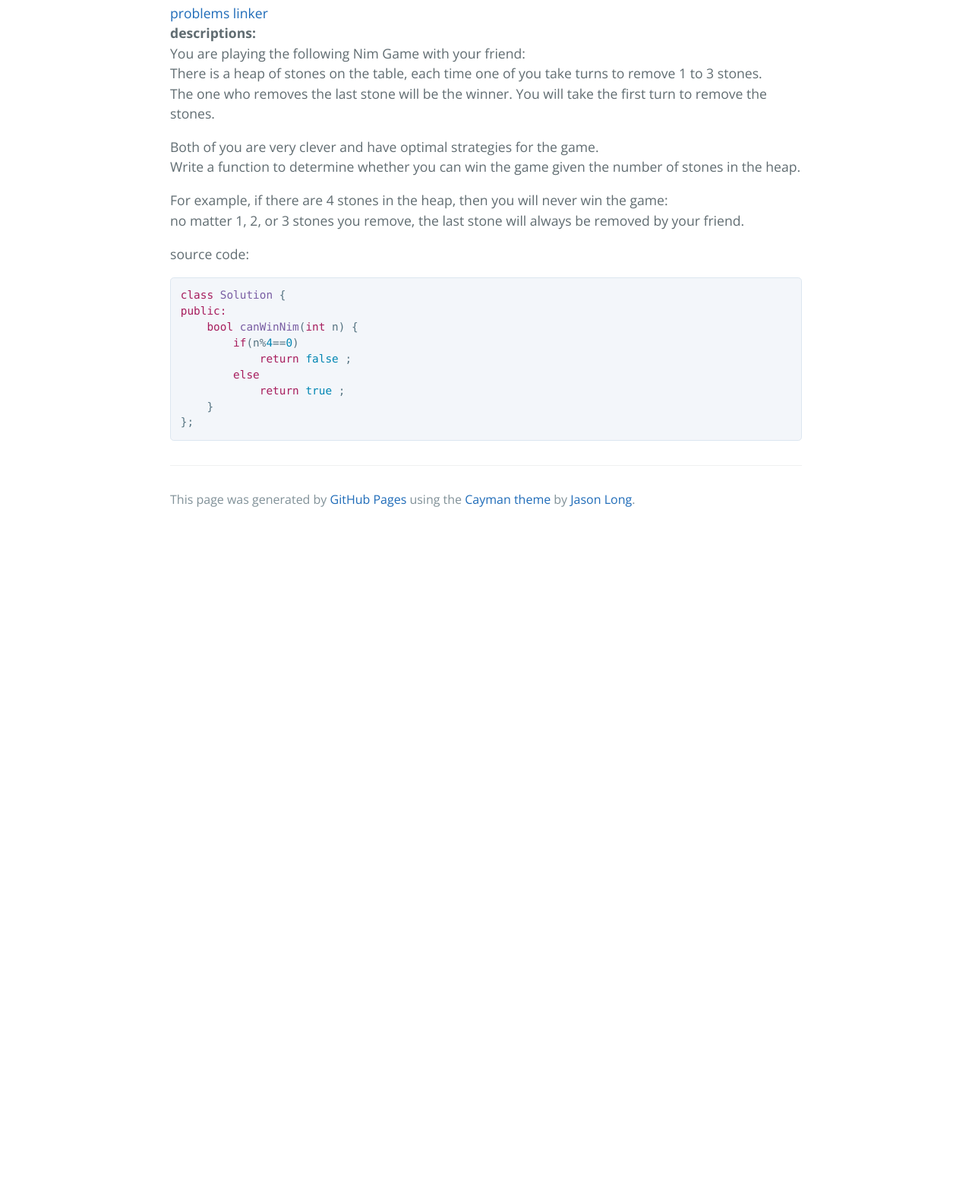
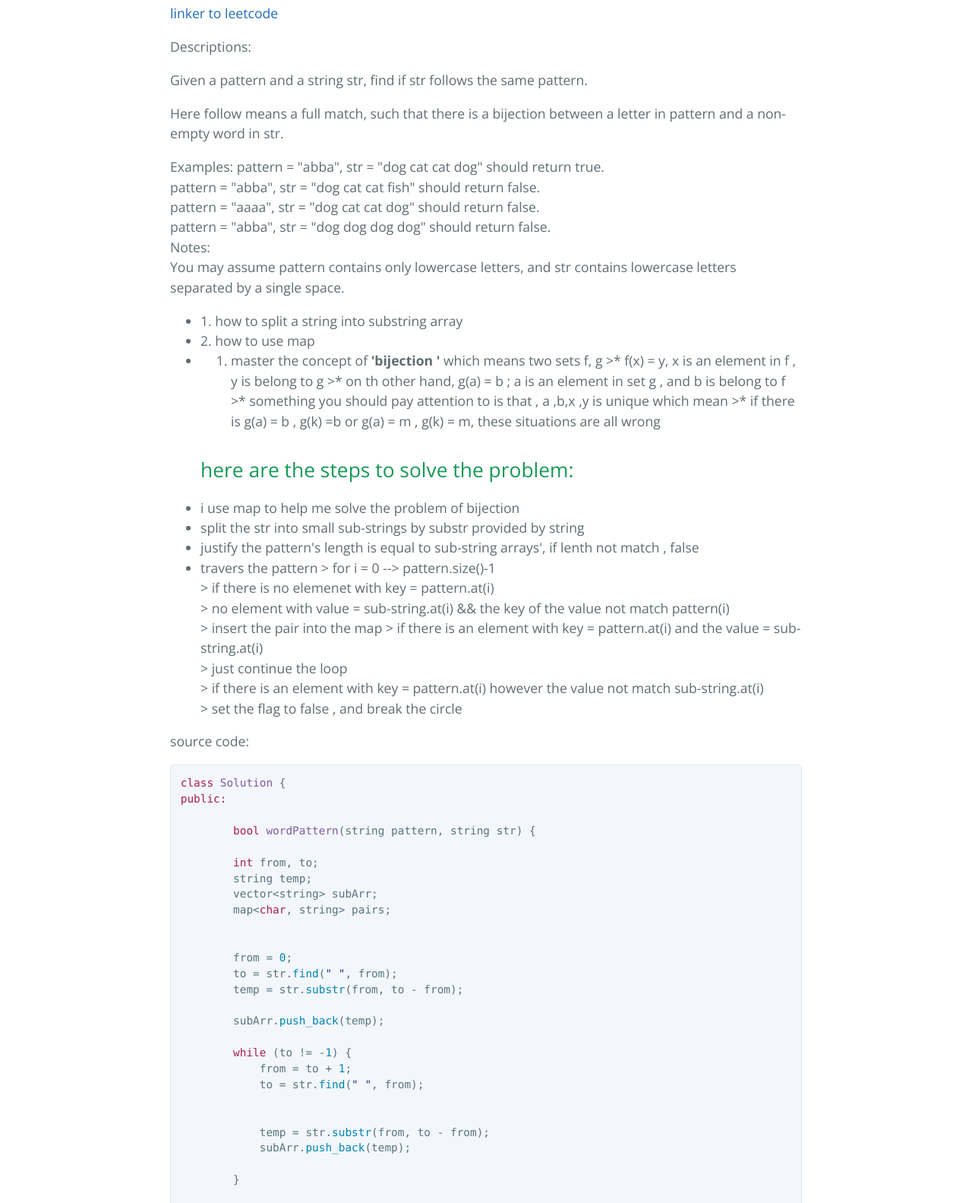
Before and after one commit to aimer1027/aimer1027.github.io, a plain HTML site: page index.html in a window 1280 px wide. Shown: the part 415-1998 px from the top of the page at 76% size. Before the commit the page ends 1116 px from the top, so only its background shows below. Drawn offline with nearby package versions, Linux system fonts and the light colour scheme.

Commit message:
Replace master branch with page content via GitHub

```diff
--- a/index.html
+++ b/index.html
@@ -2,7 +2,7 @@
 <html lang="en-us">
   <head>
     <meta charset="UTF-8">
-    <title>leetcodes.NimGame by aimer1027</title>
+    <title>leetcodes.word-pattern by aimer1027</title>
     <meta name="viewport" content="width=device-width, initial-scale=1">
     <link rel="stylesheet" type="text/css" href="stylesheets/normalize.css" media="screen">
     <link href='https://fonts.googleapis.com/css?family=Open+Sans:400,700' rel='stylesheet' type='text/css'>
@@ -11,37 +11,137 @@
   </head>
   <body>
     <section class="page-header">
-      <h1 class="project-name">leetcodes.NimGame</h1>
+      <h1 class="project-name">leetcodes.word-pattern</h1>
       <h2 class="project-tagline">aimer&#39;s blog</h2>
     </section>
 
     <section class="main-content">
       <h1>
-<a id="nim-game" class="anchor" href="#nim-game" aria-hidden="true"><span class="octicon octicon-link"></span></a>Nim Game</h1>
+<a id="word-pattern" class="anchor" href="#word-pattern" aria-hidden="true"><span class="octicon octicon-link"></span></a>Word Pattern</h1>
 
-<p><a href="https://leetcode.com/problems/nim-game/">problems linker</a><br>
-<b>descriptions:</b><br>
-You are playing the following Nim Game with your friend:<br>
-There is a heap of stones on the table, each time one of you take turns to remove 1 to 3 stones.<br>
-The one who removes the last stone will be the winner. You will take the first turn to remove the stones.<br></p>
+<p><a href="https://leetcode.com/problems/word-pattern/">linker to leetcode</a></p>
 
-<p>Both of you are very clever and have optimal strategies for the game. <br>
-Write a function to determine whether you can win the game given the number of stones in the heap.<br></p>
+<p>Descriptions:</p>
 
-<p>For example, if there are 4 stones in the heap, then you will never win the game: <br>
-no matter 1, 2, or 3 stones you remove, the last stone will always be removed by your friend.<br></p>
+<p>Given a pattern and a string str, find if str follows the same pattern.</p>
+
+<p>Here follow means a full match, such that there is a bijection between a letter in pattern and a non-empty word in str.</p>
+
+<p>Examples:
+pattern = "abba", str = "dog cat cat dog"  should return true.<br>
+pattern = "abba", str = "dog cat cat fish"  should return false.<br>
+pattern = "aaaa", str = "dog cat cat dog"  should return false.<br>
+pattern = "abba", str = "dog dog dog dog"  should return false.<br>
+Notes:<br>
+You may assume pattern contains only lowercase letters, and str contains lowercase letters separated by a single space.</p>
+
+<ul>
+<li>1. how to split a string into substring array</li>
+<li>2. how to use map</li>
+<li>
+<ol>
+<li>master the concept of <b> 'bijection '</b> which means two sets f, g
+&gt;*    f(x) = y, x is an element in f , y is belong to g
+&gt;*    on th other hand, g(a) = b ; a is an element in set g , and b is belong to f
+&gt;*    something you should pay attention to is that , a ,b,x ,y is unique which mean
+&gt;*    if there is g(a) = b , g(k) =b or g(a) = m , g(k) = m, these situations are all wrong </li>
+</ol>
+
+<h2>
+<a id="here-are-the-steps-to-solve-the-problem" class="anchor" href="#here-are-the-steps-to-solve-the-problem" aria-hidden="true"><span class="octicon octicon-link"></span></a>here are the steps to solve the problem:</h2>
+</li>
+<li>i use map to help me solve the problem of bijection </li>
+<li>split the str into small sub-strings by substr provided by string</li>
+<li>justify the pattern's length is equal to sub-string arrays', if lenth not match , false</li>
+<li>travers the pattern
+&gt; for i = 0 --&gt; pattern.size()-1<br>
+&gt; if there is no elemenet with key = pattern.at(i) <br>
+&gt;    no element with value = sub-string.at(i) &amp;&amp; the key of the value not match pattern(i)<br>
+&gt;    insert the pair into the map
+&gt; if there is an element with key = pattern.at(i) and the value = sub-string.at(i)<br>
+&gt;     just continue the loop<br>
+&gt; if there is an element with key = pattern.at(i) however the value not match sub-string.at(i)<br>
+&gt;     set the flag to false , and break the circle<br>
+</li>
+</ul>
 
 <p>source code:</p>
 
 <div class="highlight highlight-source-c++"><pre><span class="pl-k">class</span> <span class="pl-en">Solution</span> {
 <span class="pl-k">public:</span>
-    <span class="pl-k">bool</span> <span class="pl-en">canWinNim</span>(<span class="pl-k">int</span> n) {
-        <span class="pl-k">if</span>(n%<span class="pl-c1">4</span>==<span class="pl-c1">0</span>)
-            <span class="pl-k">return</span> <span class="pl-c1">false</span> ;
-        <span class="pl-k">else</span>
-            <span class="pl-k">return</span> <span class="pl-c1">true</span> ;
+
+        <span class="pl-k">bool</span> <span class="pl-en">wordPattern</span>(string pattern, string str) {
+
+        <span class="pl-k">int</span> from, to;
+        string temp;
+        vector&lt;string&gt; subArr;
+        map&lt;<span class="pl-k">char</span>, string&gt; pairs;
+
+
+        from = <span class="pl-c1">0</span>;
+        to = str.<span class="pl-c1">find</span>(<span class="pl-s"><span class="pl-pds">"</span> <span class="pl-pds">"</span></span>, from);
+        temp = str.<span class="pl-c1">substr</span>(from, to - from);
+
+        subArr.<span class="pl-c1">push_back</span>(temp);
+
+        <span class="pl-k">while</span> (to != -<span class="pl-c1">1</span>) {
+            from = to + <span class="pl-c1">1</span>;
+            to = str.<span class="pl-c1">find</span>(<span class="pl-s"><span class="pl-pds">"</span> <span class="pl-pds">"</span></span>, from);
+
+
+            temp = str.<span class="pl-c1">substr</span>(from, to - from);
+            subArr.<span class="pl-c1">push_back</span>(temp);
+
+        }
+
+        <span class="pl-k">if</span> (subArr.<span class="pl-c1">size</span>() != pattern.<span class="pl-c1">size</span>())
+            <span class="pl-k">return</span> <span class="pl-c1">false</span>;
+
+        map&lt;<span class="pl-k">char</span>, string&gt;::iterator it;
+        map&lt;<span class="pl-k">char</span>, string&gt;::iterator it2;
+
+        <span class="pl-k">bool</span> flag = <span class="pl-c1">true</span>;
+
+        <span class="pl-k">for</span> (<span class="pl-k">int</span> i = <span class="pl-c1">0</span>; i &lt; pattern.<span class="pl-c1">size</span>(); i++) {
+
+            it = pairs.<span class="pl-c1">find</span>(pattern.<span class="pl-c1">at</span>(i));
+
+            <span class="pl-k">if</span> (it == pairs.<span class="pl-c1">end</span>()) {
+                <span class="pl-c">// 当且仅当，在 pairs 的pairs 中没有 value 相同，但是 key 不同的元素存在</span>
+
+
+
+                <span class="pl-k">for</span> (it2 = pairs.<span class="pl-c1">begin</span>(); it2 != pairs.<span class="pl-c1">end</span>(); it2++) {
+                    <span class="pl-k">if</span> (it2-&gt;second == subArr.<span class="pl-c1">at</span>(i) &amp;&amp; it2-&gt;first != pattern.<span class="pl-c1">at</span>(i)) {
+                        flag = <span class="pl-c1">false</span>;
+                        <span class="pl-k">break</span>;
+                    }
+
+
+                }
+                pairs.<span class="pl-c1">insert</span>(<span class="pl-c1">make_pair</span>(pattern.<span class="pl-c1">at</span>(i), subArr.<span class="pl-c1">at</span>(i)));
+            }
+            <span class="pl-k">else</span> {
+
+                <span class="pl-k">if</span> (it-&gt;second.<span class="pl-c1">compare</span>(subArr.<span class="pl-c1">at</span>(i)) == <span class="pl-c1">0</span>) {
+                    <span class="pl-k">continue</span>;
+                }
+                <span class="pl-k">else</span> {
+                    flag = <span class="pl-c1">false</span>;
+                    <span class="pl-k">break</span>;
+                }
+
+            }
+
+
+        }
+
+        <span class="pl-k">return</span> flag;
     }
-};</pre></div>
+} ;
+</pre></div>
+
+<p>end</p>
 
       <footer class="site-footer">
 
```
Also changed, not shown: params.json (+1 -1 lines).
